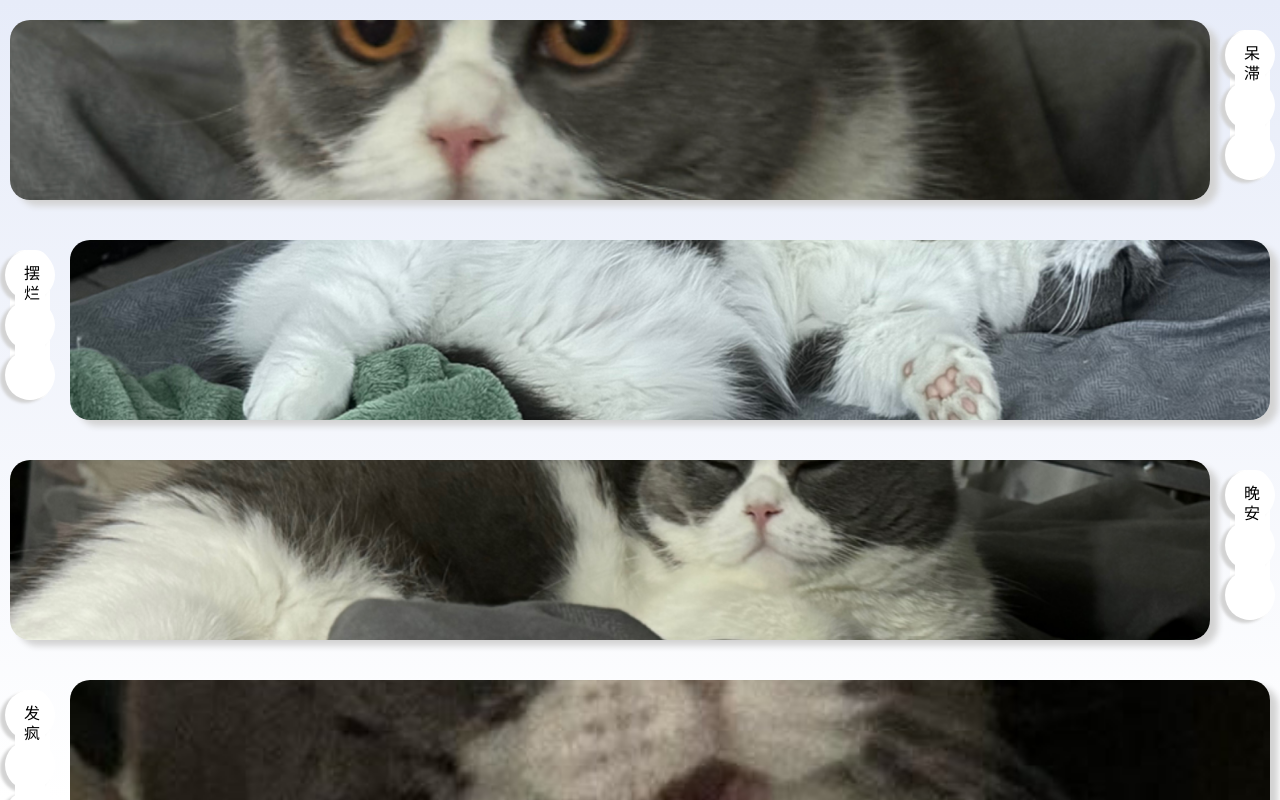
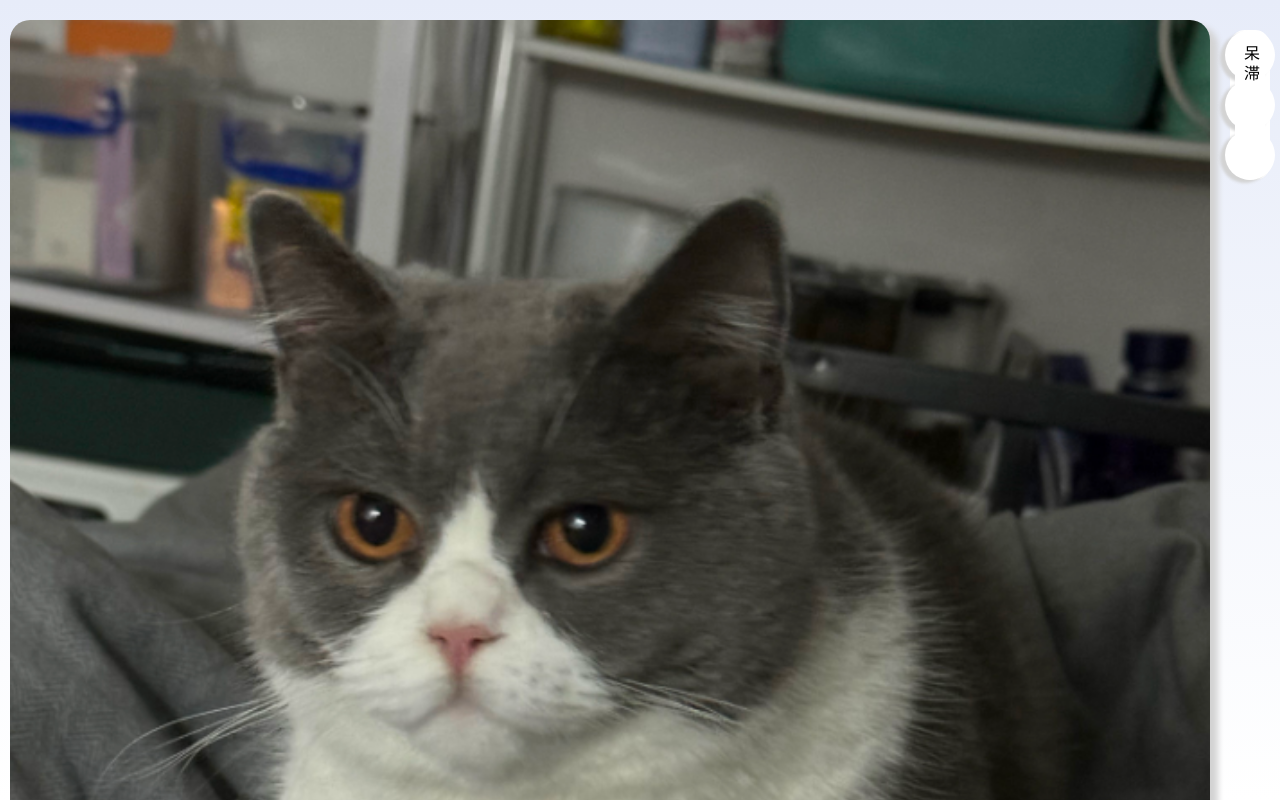
Before and after one commit to zyl-ky/myDaily, a React (Create React App) app: page / in a window 1280 px wide. In both pictures the pointer is over the picture 610 px from the left and 110 px from the top of the page. Built offline with nearby package versions, Linux system fonts and the light colour scheme.

Commit message:
feat: 为笨笨卡片增加hover放大的能力

```diff
--- a/src/components/imageCard/index.module.scss
+++ b/src/components/imageCard/index.module.scss
@@ -6,4 +6,9 @@
   margin: 20px 10px;
   flex: 1;
   box-shadow: 8px 6px 6px #d3d3d3;
+
+  &:hover {
+    height: auto;
+    object-fit: cover;
+  }
 }
```
